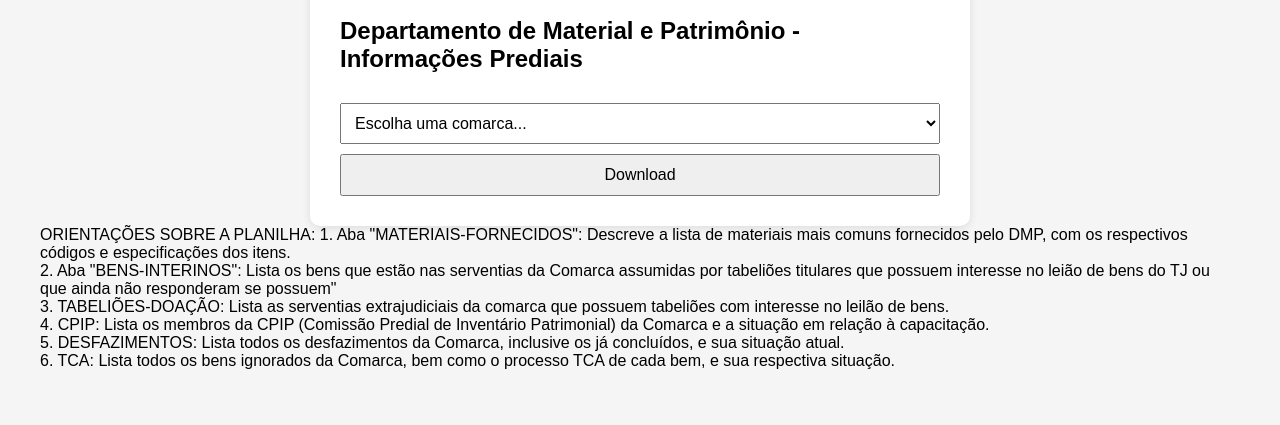
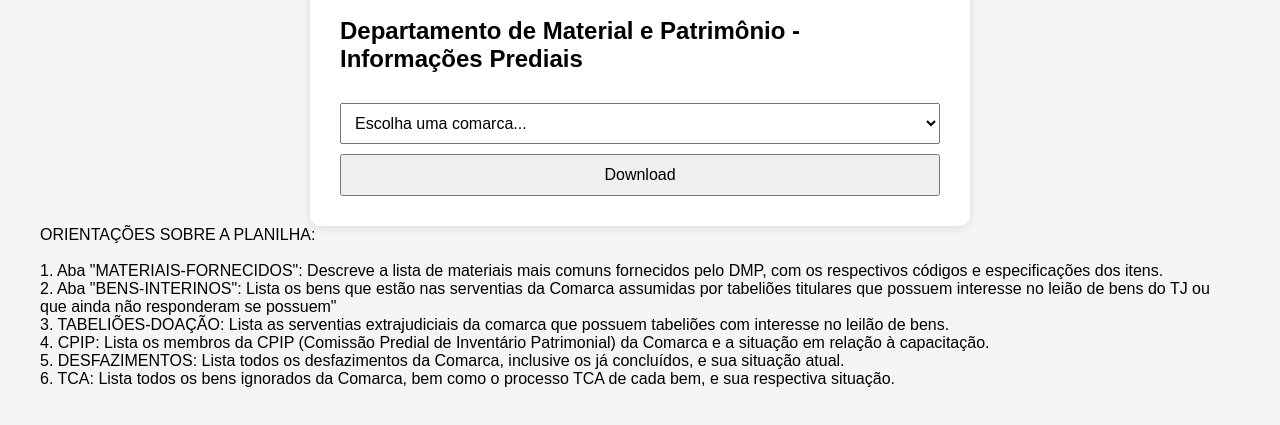
Before and after one commit to dmp-sepat/comarcas, a plain HTML site: page index.html in a window 1280 px wide. Shown: the part 223-648 px from the top of the page. Drawn offline with Linux system fonts and the light colour scheme.

Commit message:
Update index.html

```diff
--- a/index.html
+++ b/index.html
@@ -209,7 +209,7 @@
         </select>
         <button onclick="baixarArquivo()">Download</button>
     </div>
-    <div>ORIENTAÇÕES SOBRE A PLANILHA:
+    <div>ORIENTAÇÕES SOBRE A PLANILHA:<BR/><BR/>
 	1. Aba "MATERIAIS-FORNECIDOS": Descreve a lista de materiais mais comuns fornecidos pelo DMP, com os respectivos códigos e especificações dos itens.<BR/>
 	2. Aba "BENS-INTERINOS": Lista os bens que estão nas serventias da Comarca assumidas por tabeliões titulares que possuem interesse no leião de bens do TJ ou que ainda não responderam se possuem"<BR/>
 	3. TABELIÕES-DOAÇÃO: Lista as serventias extrajudiciais da comarca que possuem tabeliões com interesse no leilão de bens. <BR/>
```
